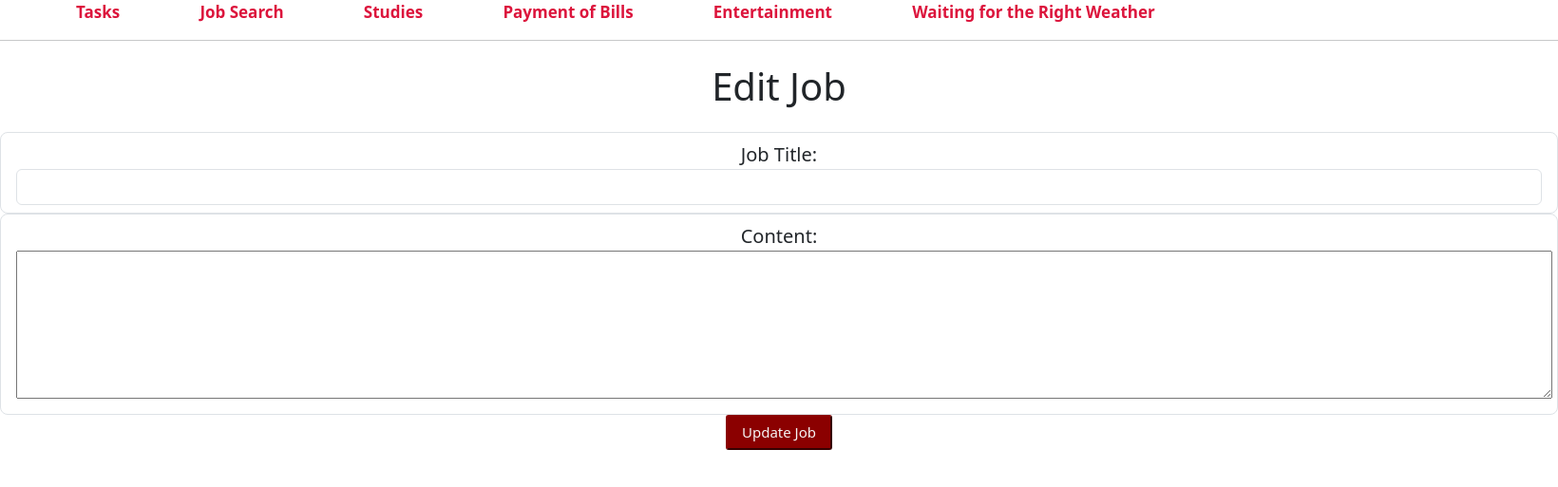
After one commit to kvalge/task-manager-flask, a Flask app: page /job/edit/1 in a window 1640 px wide. The commit adds this page. Shown: the top 513 px of the page at 95% size. Run offline with Flask 3, Linux system fonts and the light colour scheme.

Commit message:
Created get job by id and update job functionalities.

```diff
--- a/app/tasks/job/routes.py
+++ b/app/tasks/job/routes.py
@@ -14,12 +14,27 @@ def index():
 @bp.route('/new/', methods=('GET', 'POST'))
 def new():
     if request.method == 'POST':
-        new_question = Job(title=request.form['title'],
-                           content=request.form['content'])
-        db.session.add(new_question)
+        new_job = Job(title=request.form['title'],
+                      content=request.form['content'])
+        db.session.add(new_job)
         db.session.commit()
         return redirect(url_for('job.index'))
     return render_template('job/new-job.html')
+
+
+@bp.route('/edit/<id>', methods=['GET', 'POST'])
+def get_job_by_id_for_edit(id):
+    job = Job.query.filter_by(id=id).first()
+    return render_template('job/edit-job.html', job=job)
+
+
+@bp.route('/update/<id>', methods=['GET', 'POST'])
+def update(id):
+    job = Job.query.filter_by(id=id).first()
+    job.title = request.form["title"]
+    job.content = request.form["content"]
+    db.session.commit()
+    return index()
 
 
 @bp.route('/delete/<id>', methods=['GET', 'POST'])
--- /dev/null
+++ b/app/templates/job/edit-job.html
@@ -0,0 +1,16 @@
+{% extends 'base.html' %}
+{% block content %}
+<form  action="/job/update/{{job.id}}" method="post">
+    <h1 class="mt-4 mb-4">Edit Job</h1>
+    <form method="post">
+        <div class="form-control form-control-lg">
+            <label for="title">Job Title: </label>
+            <input class="form-control" type="text" id="title" name="title" placeholder="{{job.title}}">
+        </div>
+        <div class="form-control form-control-lg">
+            <label for="content">Content: </label>
+            <textarea id="content" name="content" rows="5" cols="133" placeholder="{{job.content}}"></textarea>
+        </div>
+        <button name="job" type="submit">Update Job</button>
+    </form>
+    {% endblock %}
--- a/app/templates/job/index.html
+++ b/app/templates/job/index.html
@@ -21,6 +21,10 @@
         <div class="content">
             <p>{{ job.content }}</p>
         </div>
+        <form action="/job/edit/{{job.id}}" method=post>
+            <input type="hidden" name="id" value="">
+            <input type="submit" value="Edit" class="button"/>
+        </form>
         <form action="/job/delete/{{job.id}}" method=post>
             <input type="hidden" name="id" value="">
             <input type="submit" value="Delete" class="button"/>
```
